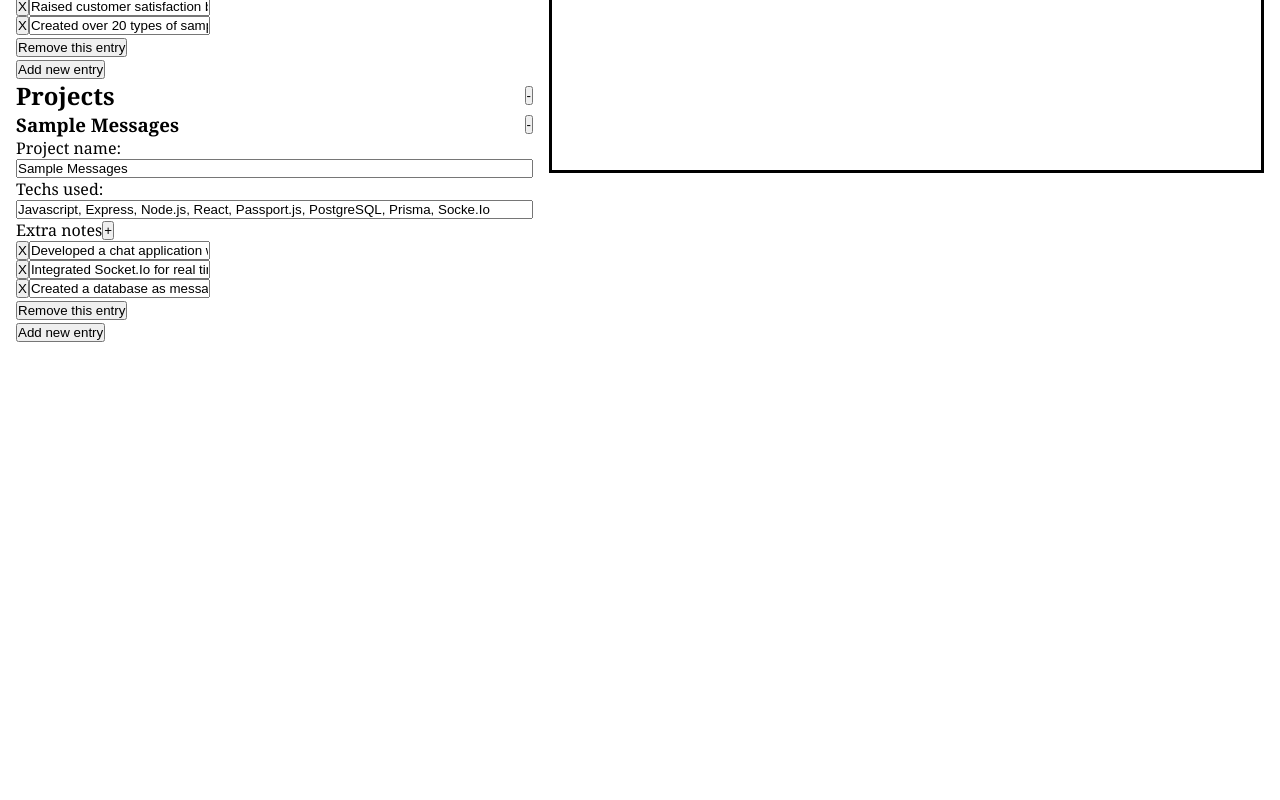
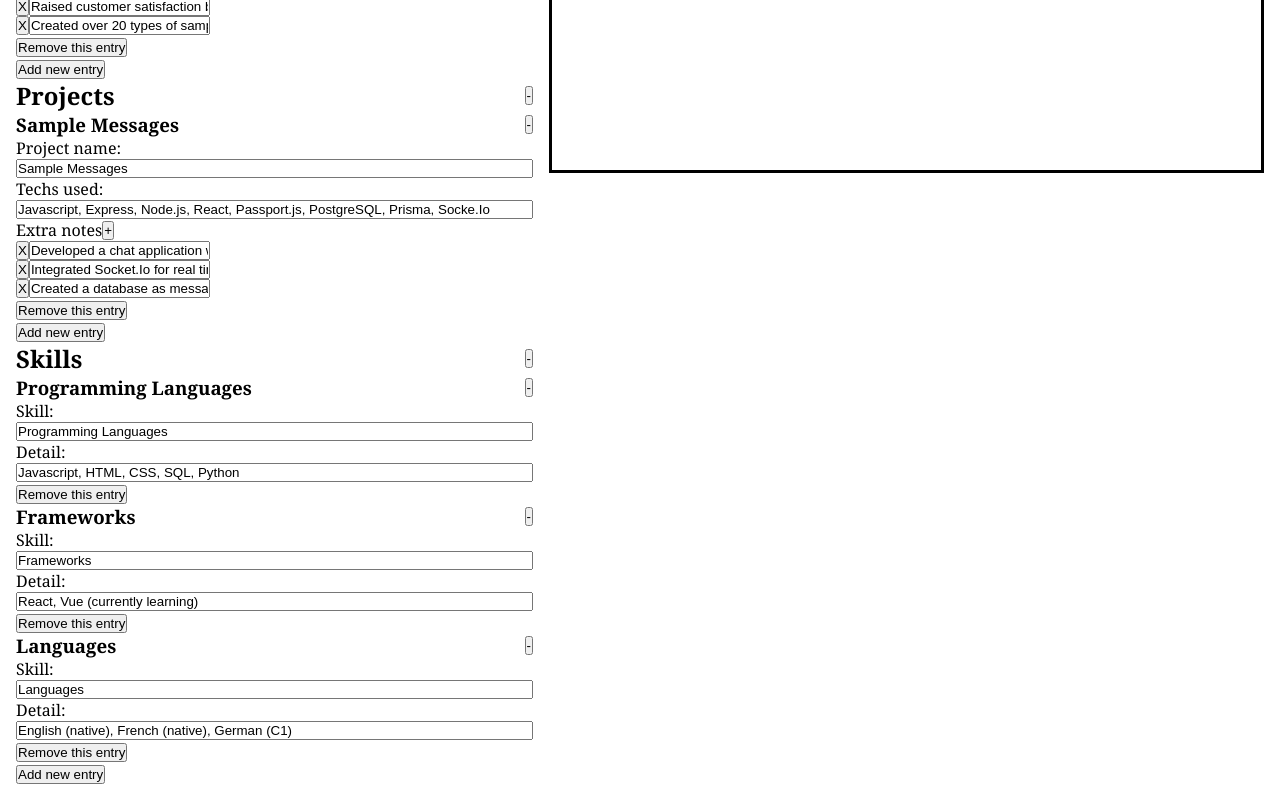
Before and after one commit to Sveldevorls/resume-builder, a React (Vite) app: page / in a window 1280 px wide. Shown: the part 1164-1964 px from the top of the page. Before the commit the page ends 1522 px from the top, so only its background shows below. Built offline with nearby package versions, Linux system fonts and the light colour scheme.

Commit message:
Add skills editor

```diff
--- a/src/App.jsx
+++ b/src/App.jsx
@@ -24,7 +24,7 @@ export default function App() {
         educationState = {{education, setEducation}}
         experienceState = {{experience, setExperience}}
         projectsState = {{projects, setProjects}}
-        skills = {{skills, setSkills}}
+        skillsState = {{skills, setSkills}}
       />
       <CV
         info={info}
--- a/src/components/Editor/Editor.jsx
+++ b/src/components/Editor/Editor.jsx
@@ -1,10 +1,11 @@
 import InfoEditor from "./InfoEditor"
 import EducationEditor from "./EducationEditor"
 import ExperienceEditor from "./ExperienceEditor"
-import ProjectEditor from "./ProjectsEditor"
+import ProjectsEditor from "./ProjectsEditor"
+import SkillsEditor from "./SkillsEditor"
 import "../../styles/Editor.css"
 
-export default function Editor({ infoState, educationState, experienceState, projectsState }) {
+export default function Editor({ infoState, educationState, experienceState, projectsState, skillsState }) {
     return (
         <div className="Editor">
             <InfoEditor
@@ -19,9 +20,13 @@ export default function Editor({ infoState, educationState, experienceState, pro
                 experience = {experienceState.experience}
                 experienceStateSetter={experienceState.setExperience}
             />
-            <ProjectEditor
+            <ProjectsEditor
                 projects = {projectsState.projects}
                 projectsStateSetter={projectsState.setProjects}
+            />
+            <SkillsEditor
+                skills = {skillsState.skills}
+                skillsStateSetter={skillsState.setSkills}
             />
         </div>
     )
--- /dev/null
+++ b/src/components/Editor/SkillsEditor.jsx
@@ -0,0 +1,49 @@
+import CollapsibleBlock from "./CollapsibleBlock"
+
+export default function SkillsEditor({ skills, skillsStateSetter }) {
+    function handleFormChange(entryID, changedElement) {
+        let newSkillsArray = [];
+        for (let entry of skills) {
+            if (entry.id != entryID) {
+                newSkillsArray.push(entry);
+            }
+            else {
+                newSkillsArray.push({ ...entry, [changedElement.name]: changedElement.value });
+            }
+        }
+        skillsStateSetter(newSkillsArray);
+    }
+
+    function handleNewEntryClick() {
+        skillsStateSetter([...skills, {
+            "id": crypto.randomUUID(),
+            "title": "Replace me",
+            "content": "Replace me",
+        },])
+    }
+
+    function handleRemoveEntryClick(entryID) {
+        skillsStateSetter(skills.filter(entry => entry.id != entryID));
+    }
+
+    return (
+        <div id="SkillsEditor">
+            <CollapsibleBlock title={<h2>Skills</h2>} >
+                {skills.map(entry => {
+                    return (
+                        <CollapsibleBlock title={<h3>{entry.title}</h3>} key={entry.id}>
+                            <form data-id={entry.id} onChange={e => handleFormChange(entry.id, e.target)}>
+                                <label htmlFor={"title-" + entry.id}>Skill:</label>
+                                <input type="text" id={"title-" + entry.id} name="title" defaultValue={entry.title} />
+                                <label htmlFor={"detail-" + entry.id}>Detail:</label>
+                                <input type="text" id={"detail-" + entry.id} name="content" defaultValue={entry.content} />
+                            </form>
+                            <button type="button" onClick={() => handleRemoveEntryClick(entry.id)}>Remove this entry</button>
+                        </CollapsibleBlock>
+                    )
+                })}
+                <button onClick={handleNewEntryClick}>Add new entry</button>
+            </CollapsibleBlock>
+        </div>
+    )
+}
```
